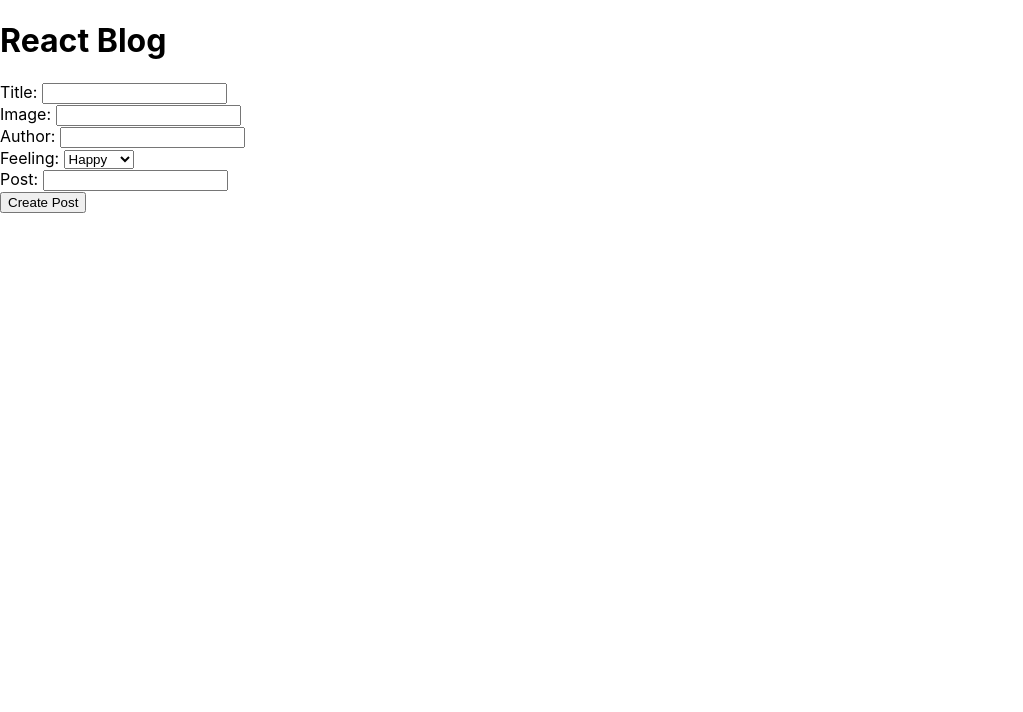
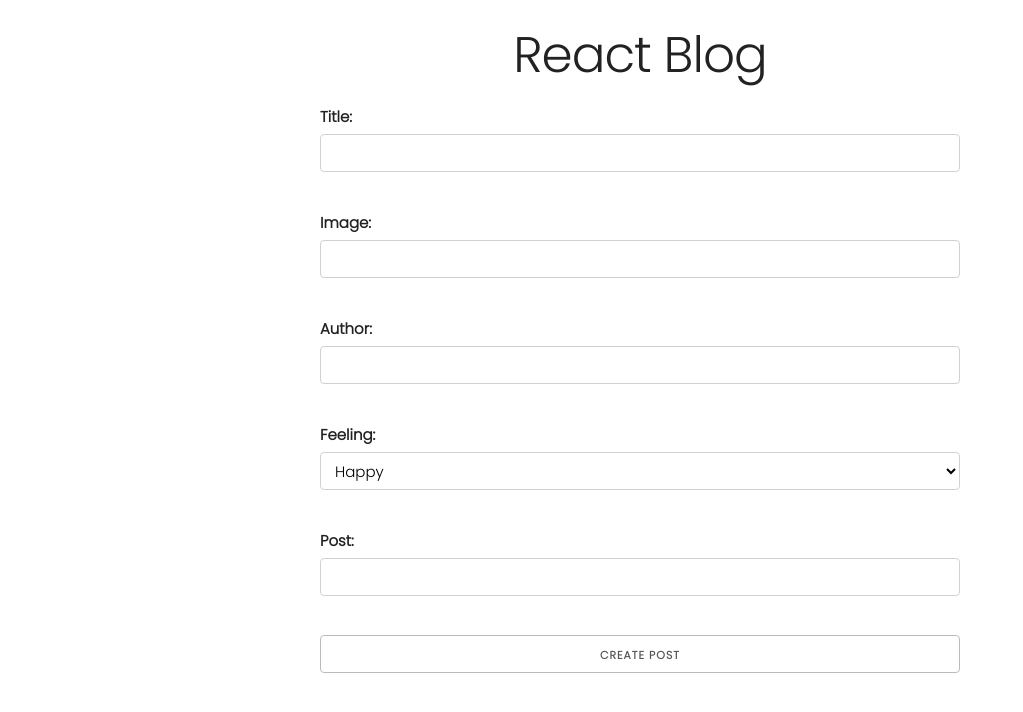
Before and after one commit to danishvirani/Blog-Front-End, a React (Create React App) app in the folder blog-front-end/: page / in a window 1280 px wide. Shown: the top 712 px of the page, without its empty margins (0-1023 px from the left). Built offline with nearby package versions, Linux system fonts and the light colour scheme; no server answers.

Commit message:
styling started

```diff
--- a/blog-front-end/public/index.html
+++ b/blog-front-end/public/index.html
@@ -1,6 +1,15 @@
 <!DOCTYPE html>
 <html lang="en">
   <head>
+    <!-- SKELETON -->
+    <link rel="stylesheet" href="https://cdnjs.cloudflare.com/ajax/libs/normalize/8.0.0/normalize.css">
+    <link rel="stylesheet" href="https://cdnjs.cloudflare.com/ajax/libs/skeleton/2.0.4/skeleton.css">
+    <!-- STYLE.CSS -->
+    <link rel="stylesheet" href="style.css">
+    <!-- FONTS -->
+    <link rel="preconnect" href="https://fonts.googleapis.com">
+    <link rel="preconnect" href="https://fonts.gstatic.com" crossorigin>
+    <link href="https://fonts.googleapis.com/css2?family=Poppins:wght@300&display=swap" rel="stylesheet">
     <meta charset="utf-8" />
     <link rel="icon" href="%PUBLIC_URL%/favicon.ico" />
     <meta name="viewport" content="width=device-width, initial-scale=1" />
--- /dev/null
+++ b/blog-front-end/public/style.css
@@ -0,0 +1,19 @@
+/* body {
+    background-color: antiquewhite;
+} */
+
+#root {
+    font-family: 'Poppins', sans-serif;
+}
+
+h1 {
+    text-align: center;
+    margin-top: .5em;
+}
+
+form {
+    display: flex;
+    flex-direction: column;
+    width: 50%;
+    margin: 0 auto;
+}
```
